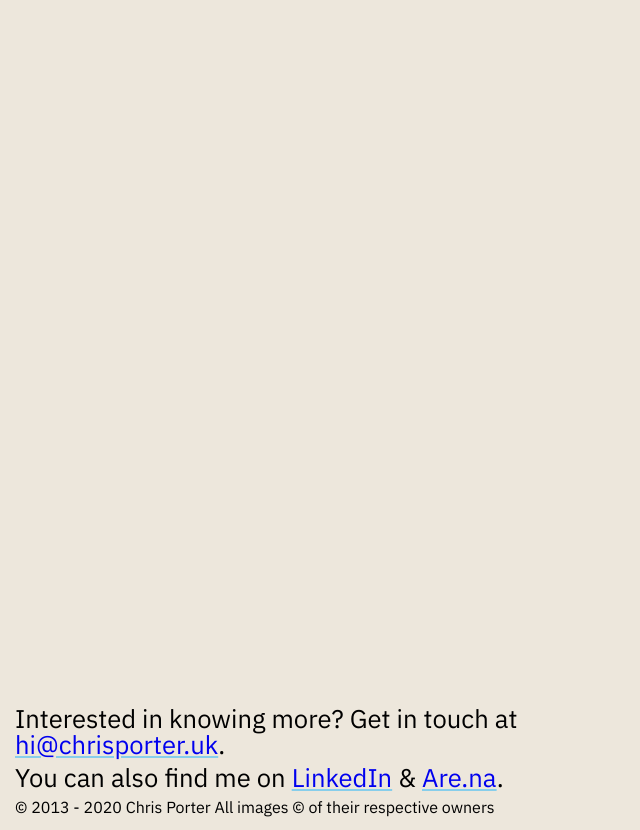
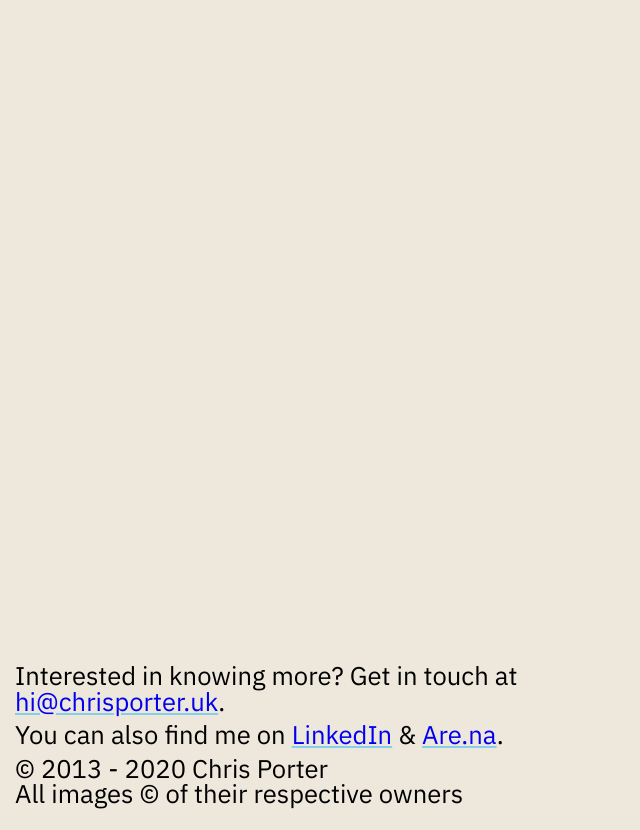
Before and after one commit to thisiscap/thisiscap.github.io, a Jekyll site: the page built from index.md, in a window 1280 px wide. Shown: the part 1630-2460 px from the top of the page, without its empty margins (0-640 px from the left). Built offline with Jekyll 4.4.1, drawn with Linux system fonts in a browser that asks for light colours; our own code applies the rules of GitHub Pages for plain Markdown files.

Commit message:
Update footer text

```diff
--- a/index.md
+++ b/index.md
@@ -55,8 +55,7 @@ title: Hello
                     rel="noopener noreferrer">hi@chrisporter.uk</a>.</p>
             <p>You can also find me on <a href="https://">LinkedIn</a> & <a href="#">Are.na</a>.</p>
             <footer>
-                <small>&copy; 2013 - {{ site.time | date: "%Y" }} Chris Porter</small>
-                <small>All images &copy; of their respective owners</small>
+                <p><small>&copy; 2013 - {{ site.time | date: "%Y" }} Chris Porter<br>All images &copy; of their respective owners</small></p>
             </footer>
         </div>
     </section>
```
